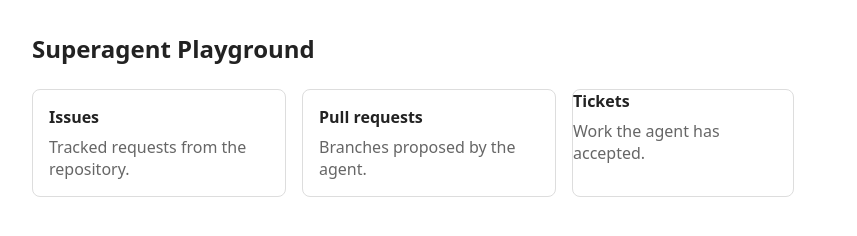
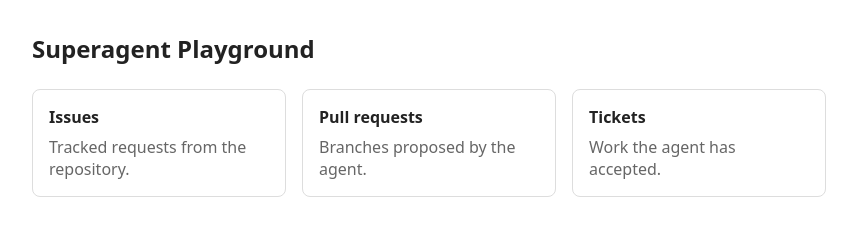
Before and after one commit to fancleef/superagent-playground, a plain HTML site: page index.html in a window 1280 px wide. Shown: the whole page, without its empty margins (0-857 px from the left). Drawn offline with Linux system fonts and the light colour scheme.

Commit message:
fix: pad Tickets card on status page
Give the Tickets card the same 16px inner padding as the other status cards and drop the now-unused .card.tight rule, so its content no longer sits flush against the border. Closes #13.

```diff
--- a/index.html
+++ b/index.html
@@ -11,7 +11,6 @@
   .card h2 { font-size: 16px; margin: 0 0 8px; }
   .card p { margin: 0; color: #666; }
   .card.padded { padding: 16px; }
-  .card.tight { padding: 0; }
 </style>
 </head>
 <body>
@@ -25,7 +24,7 @@
       <h2>Pull requests</h2>
       <p>Branches proposed by the agent.</p>
     </div>
-    <div class="card tight">
+    <div class="card padded">
       <h2>Tickets</h2>
       <p>Work the agent has accepted.</p>
     </div>
```
